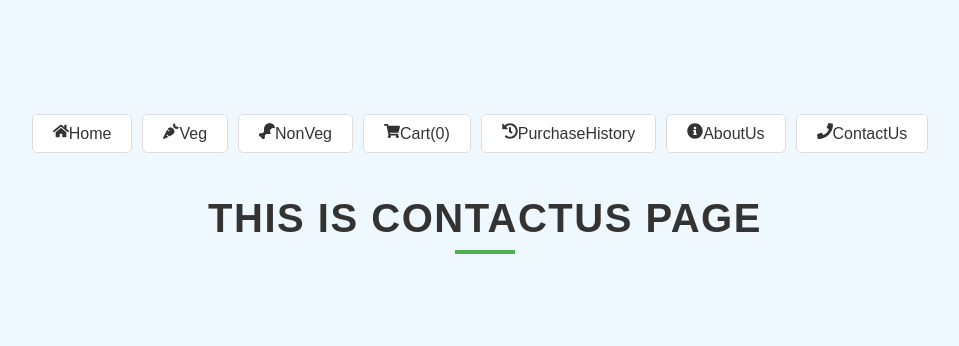
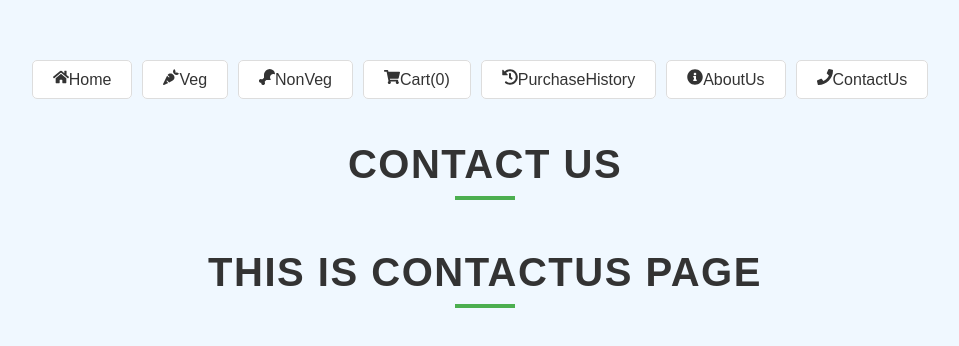
Before and after one commit to KonetiGopi123/GopiRepository, a React (Vite) app: page /ContactUs in a window 1280 px wide. Shown: the part 222-568 px from the top of the page, without its empty margins (155-1114 px from the left). Built offline with nearby package versions, Linux system fonts and the light colour scheme.

Commit message:
modification

```diff
--- a/src/ContactUs.jsx
+++ b/src/ContactUs.jsx
@@ -2,6 +2,7 @@ function ContactUs()
 {
     return(
         <>
+        <h1>contact us </h1>
         <h1>This is ContactUs page</h1>
         </>
     )
```
